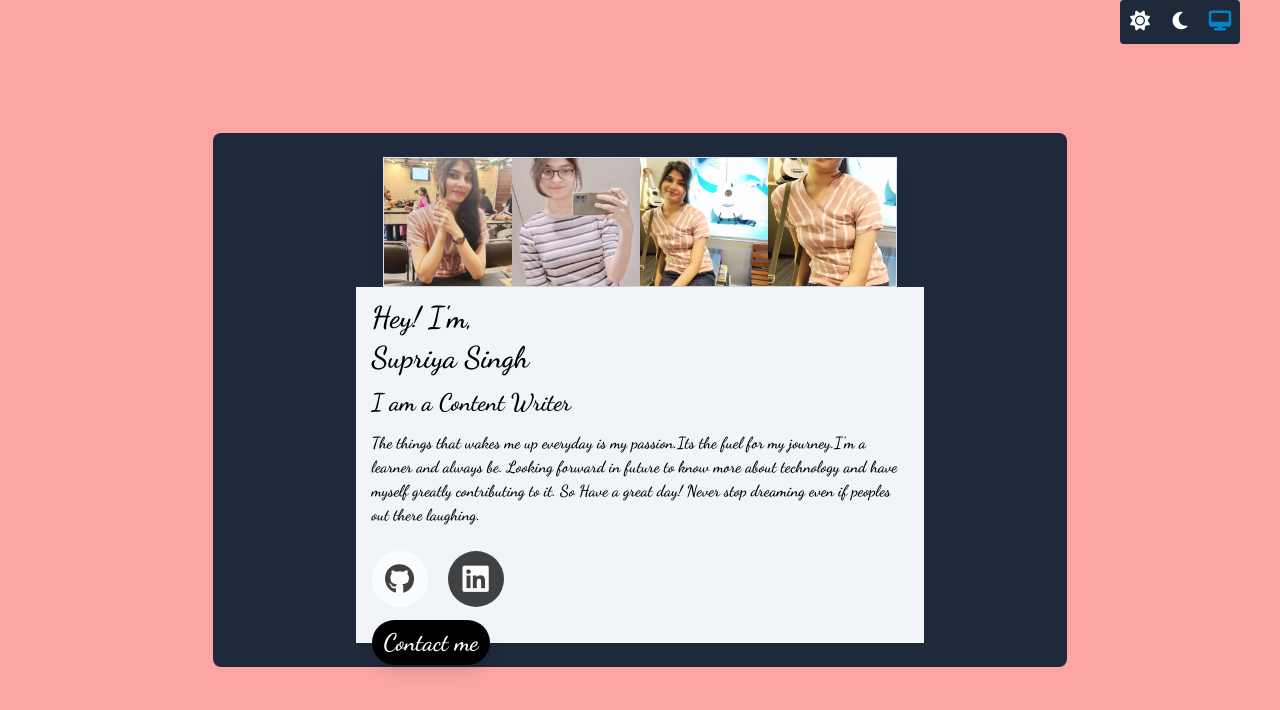
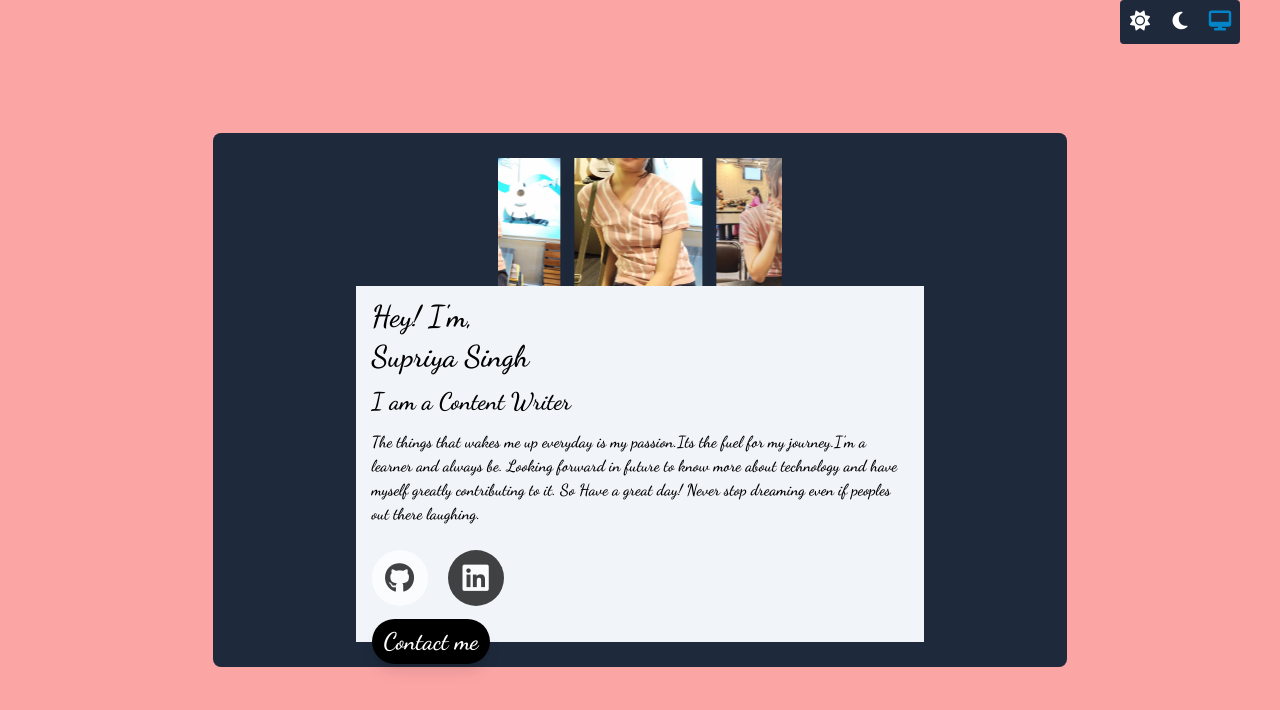
Before and after one commit to Prash-mare/Portfolio, a React (Vite) app: page / in a window 1280 px wide. Shown: the top 710 px of the page. Built offline with nearby package versions, Linux system fonts and the light colour scheme.

Commit message:
slider created

```diff
--- a/package.json
+++ b/package.json
@@ -13,6 +13,7 @@
     "react": "^18.2.0",
     "react-dom": "^18.2.0",
     "react-icons": "^5.0.1",
+    "react-multi-carousel": "^2.8.4",
     "react-simple-typewriter": "^5.0.1",
     "react-slick": "^0.30.1",
     "slick-carousel": "^1.8.1"
--- a/src/components/Banner.jsx
+++ b/src/components/Banner.jsx
@@ -4,12 +4,9 @@ import bannerbg from '../assets/shape3.svg';
 import { useEffect } from 'react';
 import { useTypewriter } from 'react-simple-typewriter';
 import { ImageData } from '../constants';
-import Slider from 'react-slick'
-import "slick-carousel/slick/slick.css"
-import "slick-carousel/slick/slick-theme.css"
-const settings={
-    dots:false,infinite:true,speed:500,slidesToShow:3,slidesToScroll:1
-}
+
+import ImageSlider from './ImageSlider';
+
 
 
 
@@ -66,6 +63,7 @@ const Banner=()=>{
     return (
         <>
 
+        {/* <ImageSlider/> */}
         <section className='bg-red-300 w-full h-screen flex items-center justify-center'>
         <div className="main  w-2/3 h-2/3  bg-white rounded-lg  duration-100  items-center flex flex-col justify-center dark:bg-slate-800 dark:text-white"
                                 >
@@ -82,15 +80,18 @@ const Banner=()=>{
                                             ))
                                         }
 
+
                                     </div>
-                                    <div className='  flex border justify-center'>{/* image */}
-                                    {/* <Slider {...settings}> */}
-                                    {ImageData.map((d)=>(
-                                        <img className="  shadow-lg w-32 h-32  object-cover" src={d.image}/>
-                                    ))}
-                                    {/* </Slider> */}
+                                    <div className=' flex  '>{/* image */}
+
+
+                                    {/* {ImageData.map((d)=>(
+                                        <img className="  shadow-lg w-32 h-32  object-cover" src={d.img}/>
+                                    ))} */}
+
 
                                         </div>
+                                        <ImageSlider/>
 
 
                 <div
--- /dev/null
+++ b/src/components/ImageSlider.jsx
@@ -0,0 +1,54 @@
+import Carousel from 'react-multi-carousel';
+import 'react-multi-carousel/lib/styles.css';
+import { ImageData } from '../constants';
+
+const ImageSlider = () => {
+    const responsive = {
+        superLargeDesktop: {
+            // the naming can be any, depends on you.
+            breakpoint: { max: 4000, min: 3000 },
+            items: 4
+        },
+        desktop: {
+            breakpoint: { max: 3000, min: 1024 },
+            items: 4
+        },
+        tablet: {
+            breakpoint: { max: 1024, min: 464 },
+            items: 2
+        },
+        mobile: {
+            breakpoint: { max: 464, min: 0 },
+            items: 1
+        }
+    }
+    return (
+
+
+        <>
+        <div className='flex flex-col w-1/3'>
+        <Carousel
+                responsive={responsive}
+                infinite={true}
+                draggable={true}
+                autoPlay={true}
+                autoPlaySpeed={1000}
+                customTransition='all 2s'
+                focusOnSelect={true}
+                transitionDuration={1000}
+                removeArrowOnDeviceType={["mobile","tablet","desktop"]}
+                ssr={true}
+            >
+
+                {ImageData.map((d) => (
+                    <div>
+                        <img className="  shadow-lg w-32 h-32  object-cover" src={d.img} />
+                    </div>
+                ))}
+             </Carousel>
+        </div>
+
+        </>
+    )
+}
+export default ImageSlider;
--- a/src/constants/index.js
+++ b/src/constants/index.js
@@ -6,18 +6,19 @@ import img4 from "../assets/4.jpeg";
 
 
 export const ImageData=[
+    {text:"first",
+    img:img1
+},
+    {
 
-        {text:"first",
-            image:img1
-},
-{text:"second",
-image:img2
-},
-{text:"third",
-image:img3
-},
-{text:"fourth",
-image:img4
-},
-
-]
+        text:"second",
+        img:img2
+    },
+    {
+        text:"third",
+        img:img3
+    },
+    {
+        text:"fourth",
+        img:img4
+    }]
```
Also changed, not shown: 1 other file (tests, documents, lock files or other folders).
